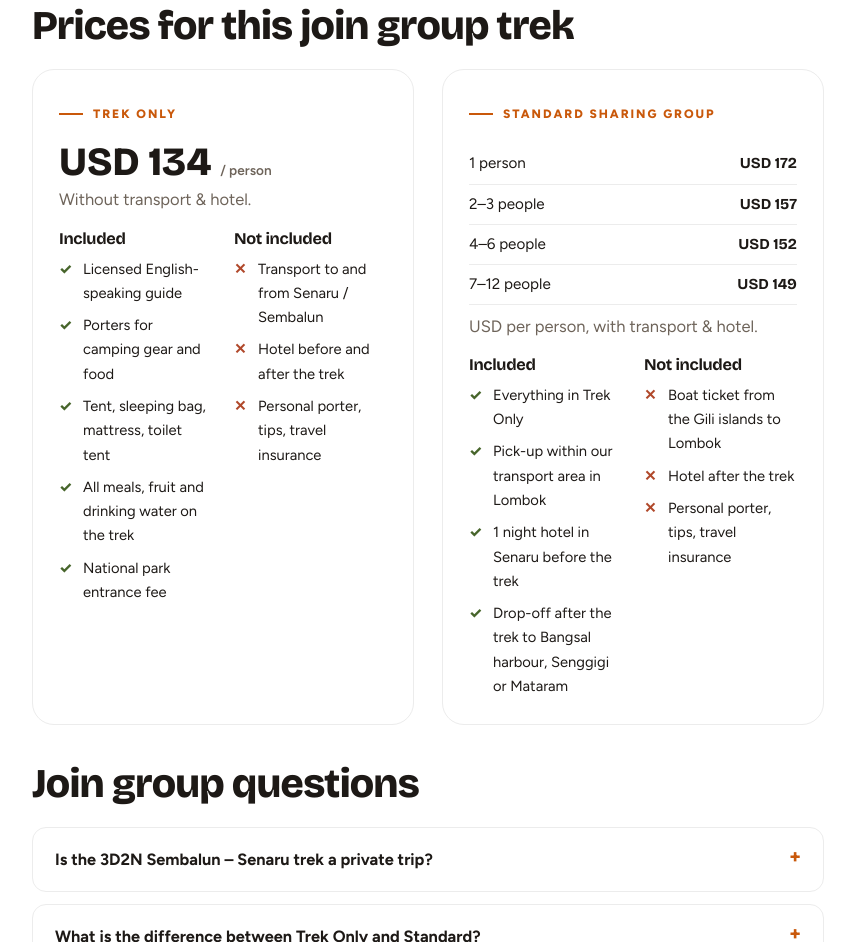
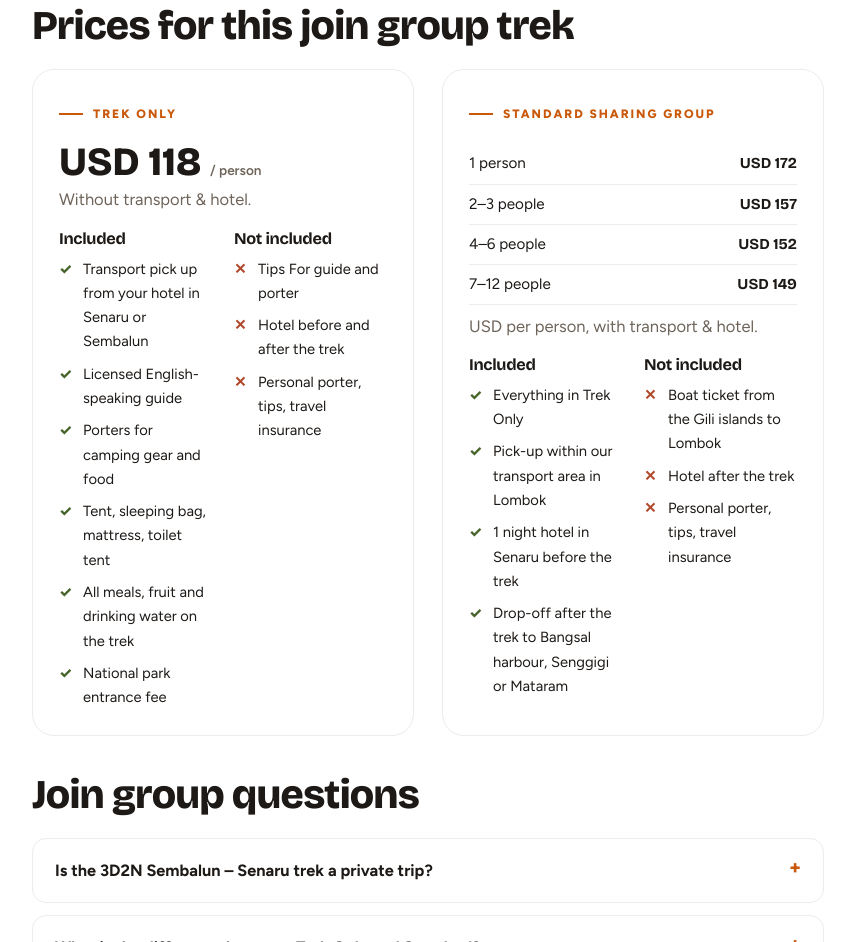
Before and after one commit to trekkingbackpacker-cyber/trekkingbackpacker, a plain HTML site: page packages/3d2n-sembalun-senaru.html in a window 1280 px wide. Shown: the part 3143-4085 px from the top of the page, without its empty margins (18-873 px from the left). Drawn offline with nearby package versions, Linux system fonts and the light colour scheme.

Commit message:
Update 3d2n-sembalun-senaru.html

```diff
--- a/packages/3d2n-sembalun-senaru.html
+++ b/packages/3d2n-sembalun-senaru.html
@@ -97,9 +97,9 @@
 
 <h2 style="margin-top:36px">Prices for this join group trek</h2>
 <div class="two-col">
-<div class="price-card"><span class="eyebrow">Trek Only</span><div class="price">USD 134 <small>/ person</small></div><p class="muted">Without transport &amp; hotel.</p><div class="two-col incexc">
-<div><h3>Included</h3><ul class="ticks"><li>Licensed English-speaking guide</li><li>Porters for camping gear and food</li><li>Tent, sleeping bag, mattress, toilet tent</li><li>All meals, fruit and drinking water on the trek</li><li>National park entrance fee</li></ul></div>
-<div><h3>Not included</h3><ul class="ticks crosses"><li>Transport to and from Senaru / Sembalun</li><li>Hotel before and after the trek</li><li>Personal porter, tips, travel insurance</li></ul></div>
+<div class="price-card"><span class="eyebrow">Trek Only</span><div class="price">USD 118 <small>/ person</small></div><p class="muted">Without transport &amp; hotel.</p><div class="two-col incexc">
+<div><h3>Included</h3><ul class="ticks"><li>Transport pick up from your hotel in Senaru or Sembalun</li><li>Licensed English-speaking guide</li><li>Porters for camping gear and food</li><li>Tent, sleeping bag, mattress, toilet tent</li><li>All meals, fruit and drinking water on the trek</li><li>National park entrance fee</li></ul></div>
+<div><h3>Not included</h3><ul class="ticks crosses"><li>Tips For guide and porter</li><li>Hotel before and after the trek</li><li>Personal porter, tips, travel insurance</li></ul></div>
 </div></div>
 <div class="price-card"><span class="eyebrow">Standard sharing group</span>
 <table class="mini-tiers"><tbody><tr><td>1 person</td><td>USD 172</td></tr><tr><td>2–3 people</td><td>USD 157</td></tr><tr><td>4–6 people</td><td>USD 152</td></tr><tr><td>7–12 people</td><td>USD 149</td></tr></tbody></table>
```
